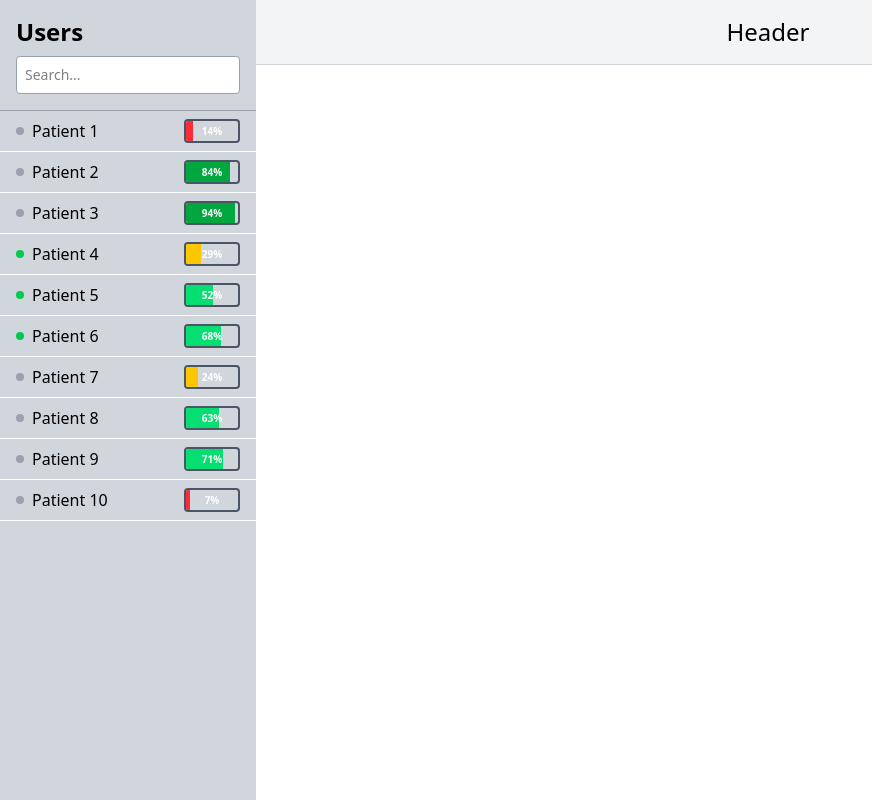
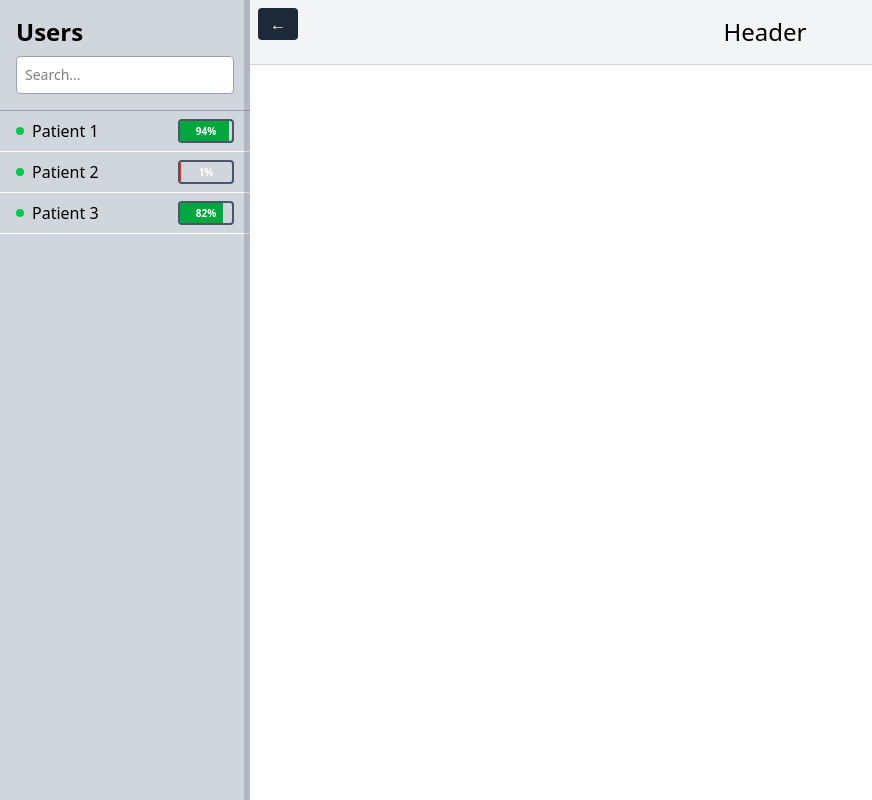
Before and after one commit to stopka007/IoT, a React (Vite) app in the folder apps/iot-app/: page / in a window 1280 px wide. Shown: the whole page, without its empty margins (0-872 px from the left). Built offline with nearby package versions, Linux system fonts and the light colour scheme.

Commit message:
Rework mainpage to smaller pieces + dragNdrop function

```diff
--- /dev/null
+++ b/apps/iot-app/src/functions/DragHandle.tsx
@@ -0,0 +1,39 @@
+import React, { useRef } from "react";
+
+interface DragHandleProps {
+  setSidebarWidth: React.Dispatch<React.SetStateAction<number>>;
+}
+
+const DragHandle: React.FC<DragHandleProps> = ({ setSidebarWidth }) => {
+  const isDragging = useRef(false);
+
+  const startDrag = () => {
+    isDragging.current = true;
+
+    const onMouseMove = (e: MouseEvent) => {
+      if (isDragging.current) {
+        const newWidth = Math.max(150, Math.min(e.clientX, 500));
+        setSidebarWidth(newWidth);
+      }
+    };
+
+    const onMouseUp = () => {
+      isDragging.current = false;
+      document.removeEventListener("mousemove", onMouseMove);
+      document.removeEventListener("mouseup", onMouseUp);
+    };
+
+    document.addEventListener("mousemove", onMouseMove);
+    document.addEventListener("mouseup", onMouseUp);
+  };
+
+  return (
+    <div
+      onMouseDown={startDrag}
+      className="absolute right-0 top-0 w-1.5 h-full cursor-col-resize bg-gray-500 opacity-30 hover:opacity-60"
+      title="Drag to resize"
+    />
+  );
+};
+
+export default DragHandle;
--- a/apps/iot-app/src/main.tsx
+++ b/apps/iot-app/src/main.tsx
@@ -3,7 +3,7 @@ import { createRoot } from "react-dom/client";
 
 import App from "./App.tsx";
 import "./index.css";
-import MainPage from "./pages/MainPage.tsx";
+import MainPage from "./pages/MainPage/MainPage.tsx";
 
 createRoot(document.getElementById("root")!).render(
   <StrictMode>
--- a/apps/iot-app/src/pages/MainPage.tsx
+++ /dev/null
@@ -1,90 +0,0 @@
-import React from "react";
-
-type UserWithBattery = {
-  name: string;
-  battery: number;
-  isActive: boolean;
-};
-
-const mockUsers: UserWithBattery[] = [
-  "Patient 1",
-  "Patient 2",
-  "Patient 3",
-  "Patient 4",
-  "Patient 5",
-  "Patient 6",
-  "Patient 7",
-  "Patient 8",
-  "Patient 9",
-  "Patient 10",
-].map(name => ({
-  name,
-  battery: Math.floor(Math.random() * 100) + 1,
-  isActive: Math.random() > 0.5, // náhodně aktivní nebo neaktivní
-}));
-
-const getBatteryColor = (level: number): string => {
-  if (level < 20) return "bg-red-500";
-  if (level < 50) return "bg-yellow-400";
-  if (level < 80) return "bg-green-400";
-  return "bg-green-600";
-};
-
-export default function MainPage() {
-  return (
-    <div className="h-screen flex overflow-hidden">
-      {/* Sidebar */}
-      <aside className="w-1/5 bg-gray-300 flex flex-col">
-        <div className="p-4 border-b border-gray-400">
-          <h2 className="text-2xl font-semibold mb-2">Users</h2>
-          <input
-            type="text"
-            placeholder="Search..."
-            className="w-full p-2 rounded bg-white border border-gray-400 text-sm"
-          />
-        </div>
-
-        {/* User list */}
-        <ul className="flex-1 overflow-y-auto">
-          {mockUsers.map((user, index) => (
-            <li
-              key={index}
-              className="border-b border-white px-4 py-2 flex justify-between items-center hover:bg-gray-200 cursor-pointer"
-            >
-              <div className="flex items-center gap-2">
-                {/* Stav tečky */}
-                <span
-                  className={`w-2 h-2 rounded-full ${
-                    user.isActive ? "bg-green-500" : "bg-gray-400"
-                  }`}
-                  title={user.isActive ? "Active" : "Inactive"}
-                />
-                <span>{user.name}</span>
-              </div>
-
-              {/* Baterie */}
-              <div className="flex items-center gap-1">
-                <div className="relative w-14 h-6 border-2 border-gray-600 rounded-sm overflow-hidden text-white text-[10px] font-bold flex items-center justify-center">
-                  <div
-                    className={`${getBatteryColor(user.battery)} absolute top-0 left-0 h-full`}
-                    style={{ width: `${user.battery}%` }}
-                  />
-                  <span className="z-10">{user.battery}%</span>
-                  <div className="absolute right-[-6px] top-1/2 transform -translate-y-1/2 w-1.5 h-3 bg-gray-600 rounded-sm" />
-                </div>
-              </div>
-            </li>
-          ))}
-        </ul>
-      </aside>
-
-      {/* Main content */}
-      <main className="flex-1 flex flex-col">
-        <header className="bg-gray-100 text-center text-2xl font-medium py-4 border-b border-gray-300">
-          Header
-        </header>
-        <div className="flex-1 bg-white">{/* Main area content */}</div>
-      </main>
-    </div>
-  );
-}
--- /dev/null
+++ b/apps/iot-app/src/pages/MainPage/BatteryBar.tsx
@@ -0,0 +1,27 @@
+import React from "react";
+
+interface BatteryBarProps {
+  battery: number;
+}
+
+const getBatteryColor = (level: number): string => {
+  if (level < 20) return "bg-red-500";
+  if (level < 50) return "bg-yellow-400";
+  if (level < 80) return "bg-green-400";
+  return "bg-green-600";
+};
+
+const BatteryBar: React.FC<BatteryBarProps> = ({ battery }) => {
+  return (
+    <div className="relative w-14 h-6 border-2 border-gray-600 rounded-sm overflow-hidden text-white text-[10px] font-bold flex items-center justify-center">
+      <div
+        className={`${getBatteryColor(battery)} absolute top-0 left-0 h-full`}
+        style={{ width: `${battery}%` }}
+      />
+      <span className="z-10">{battery}%</span>
+      <div className="absolute right-[-6px] top-1/2 transform -translate-y-1/2 w-1.5 h-3 bg-gray-600 rounded-sm" />
+    </div>
+  );
+};
+
+export default BatteryBar;
--- /dev/null
+++ b/apps/iot-app/src/pages/MainPage/MainPage.tsx
@@ -0,0 +1,30 @@
+import React, { useState } from "react";
+
+import Sidebar from "./Sidebar";
+
+export default function MainPage() {
+  const [isSidebarOpen, setIsSidebarOpen] = useState(true);
+  const [sidebarWidth, setSidebarWidth] = useState(250);
+
+  return (
+    <div className="h-screen flex overflow-hidden">
+      <Sidebar
+        isSidebarOpen={isSidebarOpen}
+        sidebarWidth={sidebarWidth}
+        setSidebarWidth={setSidebarWidth}
+      />
+      <main className="flex-1 flex flex-col relative">
+        <button
+          onClick={() => setIsSidebarOpen(prev => !prev)}
+          className="absolute left-2 top-2 z-10 bg-gray-800 text-white px-3 py-1 rounded hover:bg-gray-700 transition"
+        >
+          {isSidebarOpen ? "←" : "→"}
+        </button>
+        <header className="bg-gray-100 text-center text-2xl font-medium py-4 border-b border-gray-300">
+          Header
+        </header>
+        <div className="flex-1 bg-white p-4"></div>
+      </main>
+    </div>
+  );
+}
--- /dev/null
+++ b/apps/iot-app/src/pages/MainPage/SearchBar.tsx
@@ -0,0 +1,16 @@
+import React from "react";
+
+const SearchBar: React.FC = () => {
+  return (
+    <div className="p-4 border-b border-gray-400">
+      <h2 className="text-2xl font-semibold mb-2">Users</h2>
+      <input
+        type="text"
+        placeholder="Search..."
+        className="w-full p-2 rounded bg-white border border-gray-400 text-sm"
+      />
+    </div>
+  );
+};
+
+export default SearchBar;
--- /dev/null
+++ b/apps/iot-app/src/pages/MainPage/Sidebar.tsx
@@ -0,0 +1,31 @@
+import React from "react";
+
+import DragHandle from "../../functions/DragHandle";
+
+import SearchBar from "./SearchBar";
+import UserList from "./UserList";
+
+interface SidebarProps {
+  isSidebarOpen: boolean;
+  sidebarWidth: number;
+  setSidebarWidth: React.Dispatch<React.SetStateAction<number>>;
+}
+
+const Sidebar: React.FC<SidebarProps> = ({ isSidebarOpen, sidebarWidth, setSidebarWidth }) => {
+  return (
+    <aside
+      style={{ width: isSidebarOpen ? `${sidebarWidth}px` : "0px" }}
+      className={`transition-[width] duration-300 bg-gray-300 flex flex-col overflow-hidden relative`}
+    >
+      {isSidebarOpen && (
+        <>
+          <SearchBar />
+          <UserList />
+          <DragHandle setSidebarWidth={setSidebarWidth} />
+        </>
+      )}
+    </aside>
+  );
+};
+
+export default Sidebar;
--- /dev/null
+++ b/apps/iot-app/src/pages/MainPage/UserList.tsx
@@ -0,0 +1,31 @@
+import React from "react";
+
+import BatteryBar from "./BatteryBar";
+import { mockUsers } from "./data";
+
+const UserList: React.FC = () => {
+  return (
+    <ul className="flex-1 overflow-y-auto">
+      {mockUsers.map((user, index) => (
+        <li
+          key={index}
+          className="border-b border-white px-4 py-2 flex justify-between items-center hover:bg-gray-200 cursor-pointer"
+        >
+          <div className="flex items-center gap-2">
+            <span
+              className={`w-2 h-2 rounded-full ${user.isActive ? "bg-green-500" : "bg-gray-400"}`}
+              title={user.isActive ? "Active" : "Inactive"}
+            />
+            <span>{user.name}</span>
+          </div>
+
+          <div className="flex items-center gap-1">
+            <BatteryBar battery={user.battery} />
+          </div>
+        </li>
+      ))}
+    </ul>
+  );
+};
+
+export default UserList;
--- /dev/null
+++ b/apps/iot-app/src/pages/MainPage/data.ts
@@ -0,0 +1,17 @@
+export const mockUsers = [
+  {
+    name: "Patient 1",
+    battery: Math.floor(Math.random() * 100) + 1,
+    isActive: Math.random() > 0.5,
+  },
+  {
+    name: "Patient 2",
+    battery: Math.floor(Math.random() * 100) + 1,
+    isActive: Math.random() > 0.5,
+  },
+  {
+    name: "Patient 3",
+    battery: Math.floor(Math.random() * 100) + 1,
+    isActive: Math.random() > 0.5,
+  },
+];
```
